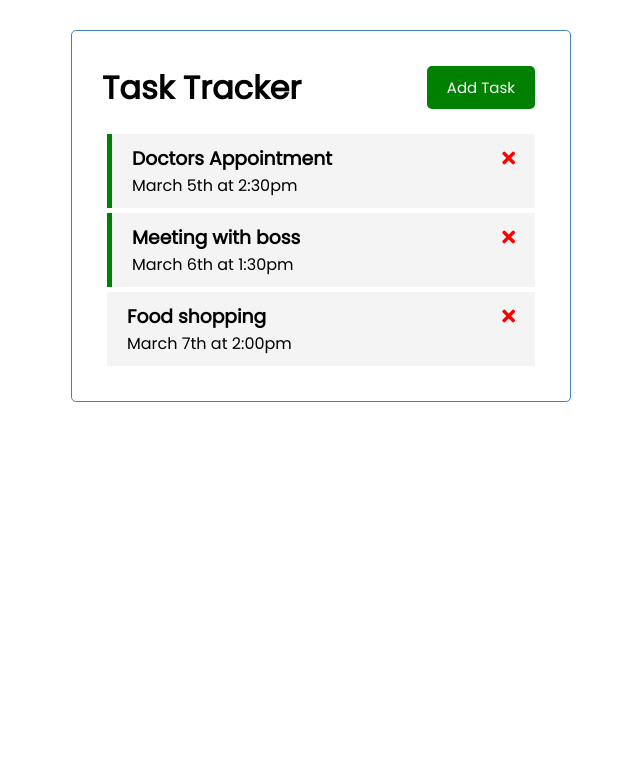
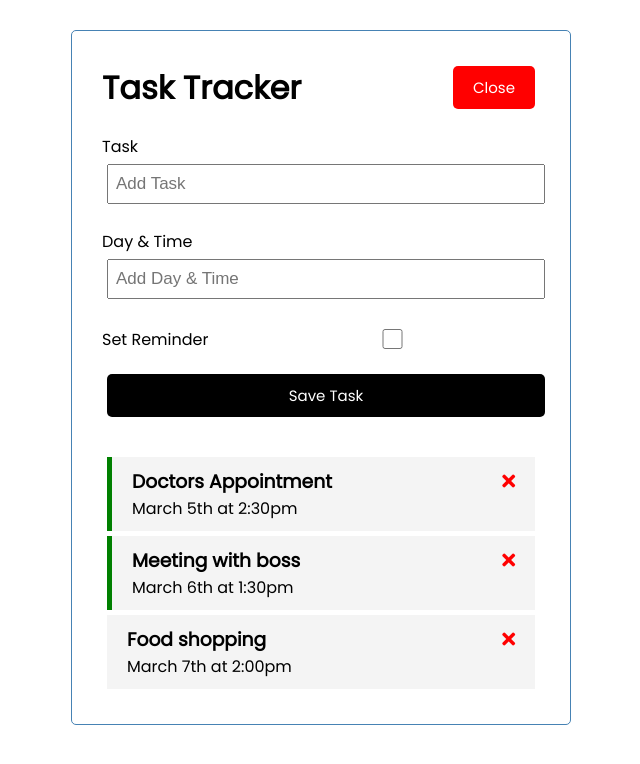
Before and after one commit to arihantbansal/vue-task-tracker, a Vue app: page / in a window 1280 px wide. Both pictures are taken after a click on the button "Add Task". Shown: the top 764 px of the page, without its empty margins (319-959 px from the left). Built offline with nearby package versions, Linux system fonts and the light colour scheme.

Commit message:
Added form

```diff
--- /dev/null
+++ b/db.json
@@ -0,0 +1,22 @@
+{
+	"tasks": [
+		{
+			"id": "1",
+			"text": "Doctors Appointment",
+			"day": "March 5th at 2:30pm",
+			"reminder": true
+		},
+		{
+			"id": "2",
+			"text": "Meeting with boss",
+			"day": "March 6th at 1:30pm",
+			"reminder": true
+		},
+		{
+			"id": "3",
+			"text": "Food shopping",
+			"day": "March 7th at 2:00pm",
+			"reminder": false
+		}
+	]
+}
--- a/package.json
+++ b/package.json
@@ -4,10 +4,12 @@
 	"private": true,
 	"scripts": {
 		"serve": "vue-cli-service serve",
-		"build": "vue-cli-service build"
+		"build": "vue-cli-service build",
+		"json-server": "json-server --watch db.json --port=5000"
 	},
 	"dependencies": {
 		"core-js": "^3.6.5",
+		"json-server": "^0.16.3",
 		"vue": "^3.0.0"
 	},
 	"devDependencies": {
--- a/public/index.html
+++ b/public/index.html
@@ -10,7 +10,7 @@
 			href="https://cdnjs.cloudflare.com/ajax/libs/font-awesome/5.15.3/css/all.min.css"
 			referrerpolicy="no-referrer"
 		/>
-		<title><%= htmlWebpackPlugin.options.title %></title>
+		<title>Task Tracker</title>
 	</head>
 	<body>
 		<noscript>
--- a/src/App.vue
+++ b/src/App.vue
@@ -1,30 +1,55 @@
 <template>
 	<div class="container">
-		<Header title="Task Tracker" />
-		<Tasks @delete-task="deleteTask(id)" :tasks="tasks" />
+		<Header
+			@toggle-task-form="toggleTaskForm"
+			title="Task Tracker"
+			:showTaskForm="showTaskForm"
+		/>
+		<div v-show="showTaskForm">
+			<TaskForm @add-task="addTask" />
+		</div>
+		<Tasks
+			@toggle-reminder="toggleReminder"
+			@delete-task="deleteTask"
+			:tasks="tasks"
+		/>
 	</div>
 </template>
 
 <script>
 import Header from "./components/Header";
 import Tasks from "./components/Tasks";
+import TaskForm from "./components/TaskForm";
 
 export default {
 	name: "App",
 	components: {
 		Header,
 		Tasks,
+		TaskForm,
 	},
 	data() {
 		return {
 			tasks: [],
+			showTaskForm: false,
 		};
 	},
 	methods: {
+		toggleTaskForm() {
+			this.showTaskForm = !this.showTaskForm;
+		},
 		deleteTask(id) {
 			if (confirm("Are you sure?")) {
 				this.tasks = this.tasks.filter(task => task.id !== id);
 			}
+		},
+		toggleReminder(id) {
+			this.tasks = this.tasks.map(task =>
+				task.id === id ? { ...task, reminder: !task.reminder } : task
+			);
+		},
+		addTask(newTask) {
+			this.tasks = [...this.tasks, newTask];
 		},
 	},
 	created() {
--- a/src/components/Button.vue
+++ b/src/components/Button.vue
@@ -13,7 +13,7 @@ export default {
 	},
 	methods: {
 		onClick() {
-			console.log("click");
+			this.$emit("btn-click");
 		},
 	},
 };
--- a/src/components/Header.vue
+++ b/src/components/Header.vue
@@ -1,7 +1,11 @@
 <template>
 	<header>
 		<h1>{{ title }}</h1>
-		<Button text="Add Task" color="green" />
+		<Button
+			@btn-click="$emit('toggle-task-form')"
+			:text="showTaskForm ? 'Close' : 'Add Task'"
+			:color="showTaskForm ? 'red' : 'green'"
+		/>
 	</header>
 </template>
 
@@ -12,6 +16,7 @@ export default {
 	name: "Header",
 	props: {
 		title: String,
+		showTaskForm: Boolean,
 	},
 	components: {
 		Button,
--- a/src/components/Task.vue
+++ b/src/components/Task.vue
@@ -1,8 +1,11 @@
 <template>
-	<div :class="[task.reminder ? 'reminder' : '', 'task']">
+	<div
+		@dblclick="$emit('toggle-reminder', task.id)"
+		:class="[task.reminder ? 'reminder' : '', 'task']"
+	>
 		<h3>
 			{{ task.text }}
-			<i @click="onDelete(task.id)" class="fas fa-times"></i>
+			<i @click="$emit('delete-task', task.id)" class="fas fa-times"></i>
 		</h3>
 		<p>{{ task.day }}</p>
 	</div>
@@ -13,11 +16,6 @@ export default {
 	name: "Task",
 	props: {
 		task: Object,
-	},
-	methods: {
-		onDelete(id) {
-			this.$emit("delete-task", id);
-		},
 	},
 };
 </script>
--- /dev/null
+++ b/src/components/TaskForm.vue
@@ -0,0 +1,90 @@
+<template>
+	<form @submit="onSubmit" class="add-form">
+		<div class="form-control">
+			<label>Task</label>
+			<input type="text" v-model="text" name="text" placeholder="Add Task" />
+		</div>
+		<div class="form-control">
+			<label>Day & Time</label>
+			<input
+				type="text"
+				v-model="day"
+				name="day"
+				placeholder="Add Day & Time"
+			/>
+		</div>
+		<div class="form-control form-control-check">
+			<label>Set Reminder</label>
+			<input type="checkbox" v-model="reminder" name="reminder" />
+		</div>
+
+		<input type="submit" value="Save Task" class="btn btn-block" />
+	</form>
+</template>
+
+<script>
+export default {
+	name: "TaskForm",
+	data() {
+		return {
+			text: "",
+			day: "",
+			reminder: false,
+		};
+	},
+	methods: {
+		onSubmit(e) {
+			e.preventDefault();
+
+			if (!this.text) {
+				alert("Please add a task");
+				return;
+			}
+
+			const newTask = {
+				id: Math.floor(Math.random() * 100000),
+				text: this.text,
+				day: this.day,
+				reminder: this.reminder,
+			};
+
+			this.$emit("add-task", newTask);
+
+			this.text = "";
+			this.day = "";
+			this.reminder = false;
+		},
+	},
+};
+</script>
+
+<style scoped>
+.add-form {
+	margin-bottom: 40px;
+}
+.form-control {
+	margin: 20px 0;
+}
+.form-control label {
+	display: block;
+}
+.form-control input {
+	width: 100%;
+	height: 40px;
+	margin: 5px;
+	padding: 3px 7px;
+	font-size: 17px;
+}
+.form-control-check {
+	display: flex;
+	align-items: center;
+	justify-content: space-between;
+}
+.form-control-check label {
+	flex: 1;
+}
+.form-control-check input {
+	flex: 2;
+	height: 20px;
+}
+</style>
--- a/src/components/Tasks.vue
+++ b/src/components/Tasks.vue
@@ -1,7 +1,11 @@
 <template>
 	<div>
 		<div :key="task.id" v-for="task in tasks">
-			<Task @delete-task="$emit('delete-task', task.id)" :task="task" />
+			<Task
+				@toggle-reminder="$emit('toggle-reminder', task.id)"
+				@delete-task="$emit('delete-task', task.id)"
+				:task="task"
+			/>
 		</div>
 	</div>
 </template>
@@ -17,6 +21,6 @@ export default {
 	components: {
 		Task,
 	},
-	emits: ["delete-task"],
+	emits: ["delete-task", "toggle-reminder"],
 };
 </script>
```
Also changed, not shown: 1 other file (tests, documents, lock files or other folders).
